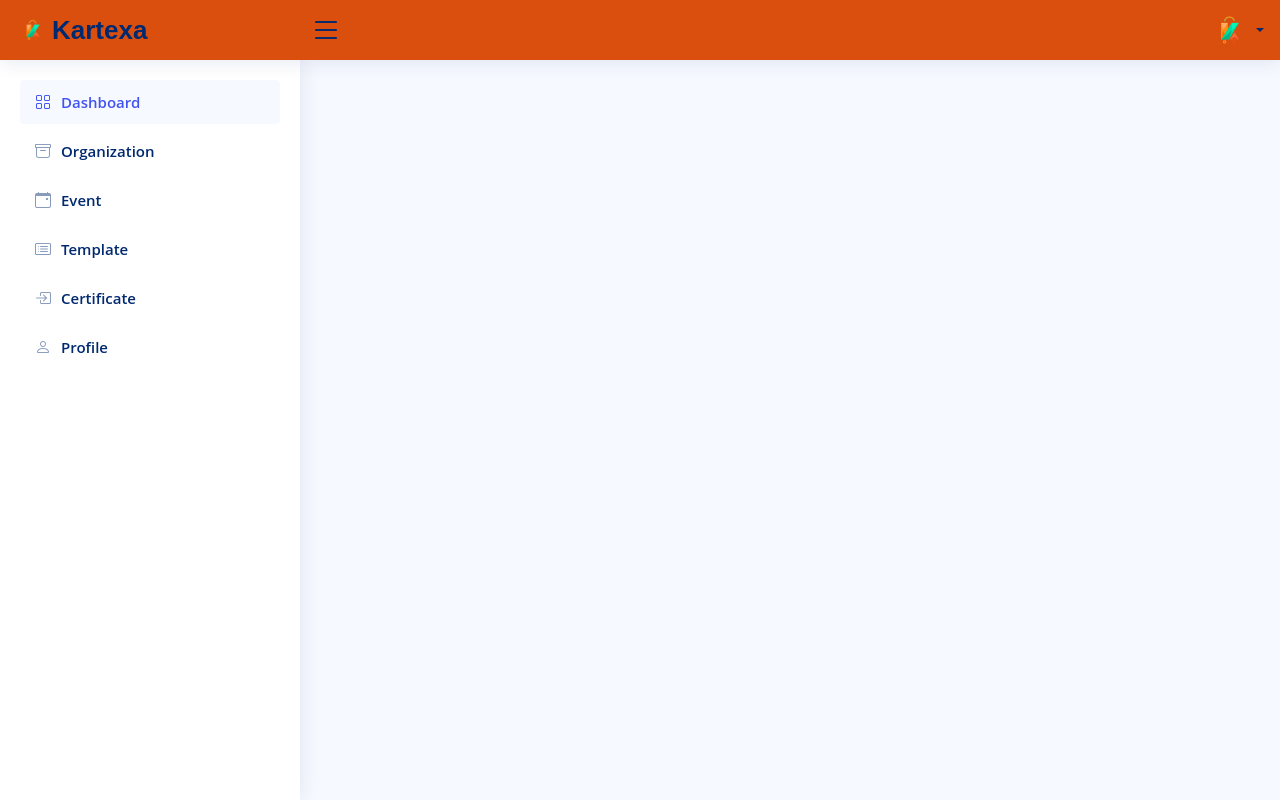
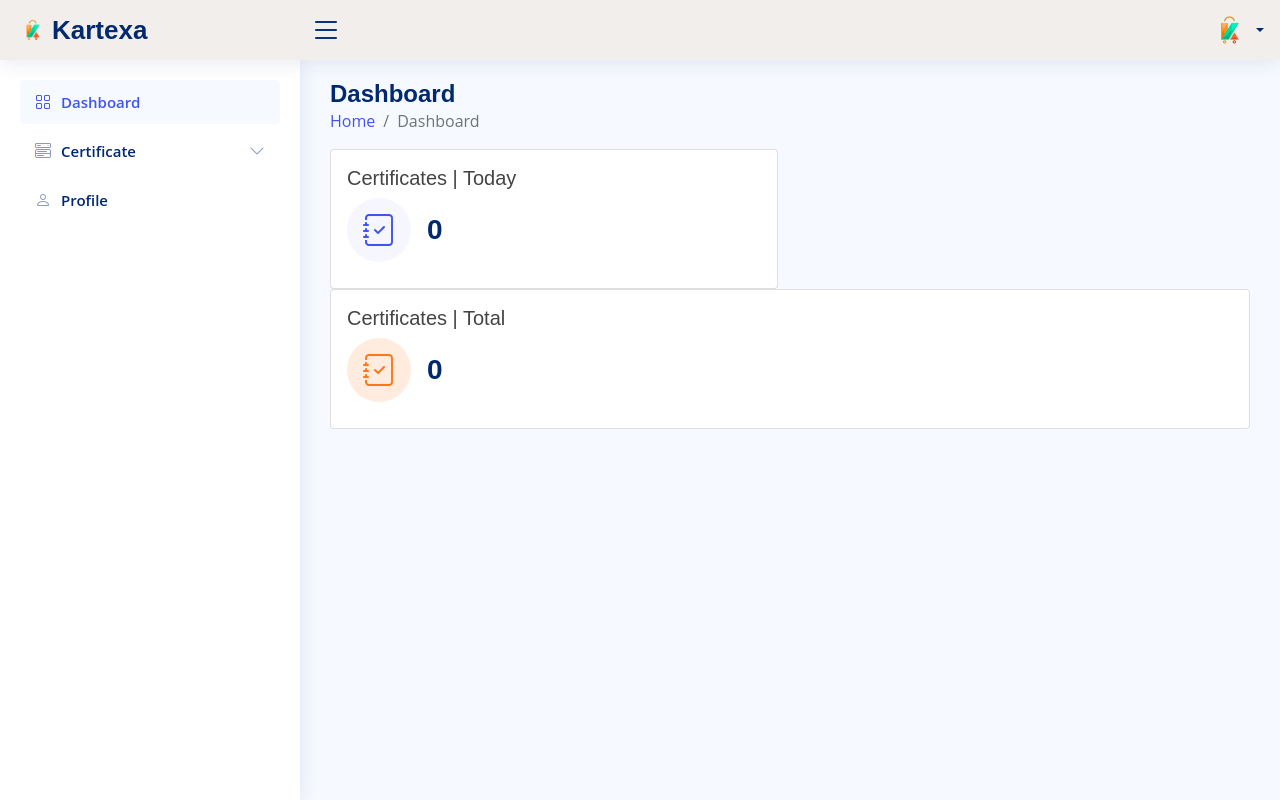
Before and after one commit to ChidiebereIbiam/certificate-project, a Django app: template core/templates/core/dashboard.html in a window 1280 px wide. Run offline with Django 4.2, Linux system fonts and the light colour scheme; the template is opened without the code that fills it, so the values that code supplies are empty; parts of the project's set-up code (start-up, migrations or seed data) failed here and were passed over; some libraries are stand-ins or nearby versions.

Commit message:
Completed Dasbboard Design and Created Certificate Model

```diff
--- a/core/templates/core/dashboard.html
+++ b/core/templates/core/dashboard.html
@@ -2,58 +2,64 @@
 {% load static %}
 <html lang="en">
   <head>
-    <meta charset="UTF-8">
-    <meta http-equiv="X-UA-Compatible" content="IE=edge">
-    <meta name="viewport" content="width=device-width, initial-scale=1.0">
+    <meta charset="UTF-8" />
+    <meta http-equiv="X-UA-Compatible" content="IE=edge" />
+    <meta name="viewport" content="width=device-width, initial-scale=1.0" />
     <title>Kartexa</title>
 
     <!-- Favicons -->
-    <link href="{% static 'img/logo.png' %}" rel="icon">
-    <link href="{% static 'img/logo.png' %}" rel="apple-touch-icon">
+    <link href="{% static 'img/logo.png' %}" rel="icon" />
+    <link href="{% static 'img/logo.png' %}" rel="apple-touch-icon" />
 
     <!-- Bootstrap CSS Files -->
-    <link rel="stylesheet" href="{% static 'css/bootstrap.min.css' %}">
-    <link rel="stylesheet" href="{% static 'bootstrap-icons/bootstrap-icons.css' %}">
-    <link rel="stylesheet" href="{% static 'boxicons/css/boxicons.css' %}">
-
+    <link rel="stylesheet" href="{% static 'css/bootstrap.min.css' %}" />
+    <link
+      rel="stylesheet"
+      href="{% static 'bootstrap-icons/bootstrap-icons.css' %}"
+    />
+    <link rel="stylesheet" href="{% static 'boxicons/css/boxicons.css' %}" />
 
     <!-- Main CSS File -->
-    <link rel="stylesheet" href="{% static 'css/style.css' %}">
-
+    <link rel="stylesheet" href="{% static 'css/style.css' %}" />
   </head>
   <body>
     <!-- ======= Header ======= -->
     <header id="header" class="header fixed-top d-flex align-items-center">
-
       <div class="d-flex align-items-center justify-content-between">
         <a href="{% url 'dashboard' %}" class="logo d-flex align-items-center">
-        <img src="{% static 'img/logo.png' %}" alt="">
+          <img src="{% static 'img/logo.png' %}" alt="" />
           <span class="d-none d-lg-block">Kartexa</span>
         </a>
         <i class="bi bi-list toggle-sidebar-btn"></i>
       </div>
 
-
       <nav class="header-nav ms-auto">
         <ul class="d-flex align-items-center">
-
-
-
-
           <li class="nav-item dropdown pe-3">
-
-          <a class="nav-link nav-profile d-flex align-items-center pe-0" href="#" data-bs-toggle="dropdown">
-            <img src="{% static 'img/logo.png' %}" alt="Profile" class="rounded-circle">
-            <span class="d-none d-md-block dropdown-toggle ps-2">{{user.username}}</span>
+            <a
+              class="nav-link nav-profile d-flex align-items-center pe-0"
+              href="#"
+              data-bs-toggle="dropdown"
+            >
+              <img
+                src="{% static 'img/logo.png' %}"
+                alt="Profile"
+                class="rounded-circle"
+              />
+              <span class="d-none d-md-block dropdown-toggle ps-2"
+                >{{user.username}}</span
+              >
             </a>
 
-          <ul class="dropdown-menu dropdown-menu-end dropdown-menu-arrow profile">
+            <ul
+              class="dropdown-menu dropdown-menu-end dropdown-menu-arrow profile"
+            >
               <li class="dropdown-header">
                 <h6>Chidiebere Ibiam</h6>
                 <span>Full Stack Intern</span>
               </li>
               <li>
-              <hr class="dropdown-divider">
+                <hr class="dropdown-divider" />
               </li>
 
               <li>
@@ -63,7 +69,7 @@
                 </a>
               </li>
               <li>
-              <hr class="dropdown-divider">
+                <hr class="dropdown-divider" />
               </li>
 
               <li>
@@ -72,57 +78,58 @@
                   <span>Sign Out</span>
                 </a>
               </li>
-
             </ul>
           </li>
-
         </ul>
       </nav>
-
     </header>
-
 
     <!-- ======= Sidebar ======= -->
     <aside id="sidebar" class="sidebar">
-
       <ul class="sidebar-nav" id="sidebar-nav">
-
         <li class="nav-item">
-          <a class="nav-link " href="index.html">
+          <a class="nav-link" href="{% url 'dashboard' %}">
             <i class="bi bi-grid"></i>
             <span>Dashboard</span>
           </a>
-        </li><!-- End Dashboard Nav -->
-
+        </li>
+        <!-- End Dashboard Nav -->
 
         <li class="nav-item">
-          <a class="nav-link collapsed" href="">
-            <i class="bi bi-archive"></i>
-            <span>Organization</span>
+          <a
+            class="nav-link collapsed"
+            data-bs-target="#components-nav"
+            data-bs-toggle="collapse"
+            href="#"
+          >
+            <i class="bi bi-menu-button-wide"></i><span>Certificate</span
+            ><i class="bi bi-chevron-down ms-auto"></i>
+          </a>
+          <ul
+            id="components-nav"
+            class="nav-content collapse"
+            data-bs-parent="#sidebar-nav"
+          >
+            <li>
+              <a href="components-alerts.html">
+                <i class="bi bi-circle"></i><span>Generate Certificate</span>
               </a>
             </li>
-
-        <li class="nav-item">
-          <a class="nav-link collapsed" href="">
-            <i class="bi bi-calendar-event"></i>
-            <span>Event</span>
+            <li>
+              <a href="">
+                <i class="bi bi-calendar-event"></i
+                ><span>View Certificates</span>
               </a>
             </li>
-
-        <li class="nav-item">
-          <a class="nav-link collapsed" href="">
-            <i class="bi bi-card-list"></i>
-            <span>Template</span>
+            <li>
+              <a href="">
+                <i class="bi bi-box-arrow-in-right"></i
+                ><span>Verify Certificate</span>
               </a>
             </li>
-
-        <li class="nav-item">
-          <a class="nav-link collapsed" href="">
-            <i class="bi bi-box-arrow-in-right"></i>
-            <span>Certificate</span>
-          </a>
+          </ul>
         </li>
-
+        <!-- End Certificate Nav -->
 
         <li class="nav-item">
           <a class="nav-link collapsed" href="">
@@ -130,11 +137,76 @@
             <span>Profile</span>
           </a>
         </li>
+      </ul>
+    </aside>
+    <!-- End Sidebar-->
 
+    <main id="main" class="main">
+      <div class="pagetitle">
+        <h1>Dashboard</h1>
+        <nav>
+          <ol class="breadcrumb">
+            <li class="breadcrumb-item"><a href="">Home</a></li>
+            <li class="breadcrumb-item active">Dashboard</li>
+          </ol>
+        </nav>
+      </div>
+      <!-- End Page Title -->
 
-      </ul>
+      <section class="section dashboard">
+        <div class="row">
+          <!-- Left side columns -->
+          <div class="col-lg-12">
+            <div class="row">
+              <div class="col-xxl-4 col-md-6">
+                <div class="card info-card today-card">
+                  <div class="card-body">
+                    <h5 class="card-title">
+                      Certificates <span>| Today</span>
+                    </h5>
 
-    </aside><!-- End Sidebar-->
+                    <div class="d-flex align-items-center">
+                      <div
+                        class="card-icon rounded-circle d-flex align-items-center justify-content-center"
+                      >
+                        <i class="bi bi-journal-check"></i>
+                      </div>
+                      <div class="ps-3">
+                        <h6>0</h6>
+                      </div>
+                    </div>
+                  </div>
+                </div>
+              </div>
+
+              <div class="col-xxl-4 col-xl-12">
+                <div class="card info-card total-card">
+                  <div class="card-body">
+                    <h5 class="card-title">
+                      Certificates <span>| Total</span>
+                    </h5>
+
+                    <div class="d-flex align-items-center">
+                      <div
+                        class="card-icon rounded-circle d-flex align-items-center justify-content-center"
+                      >
+                        <i class="bi bi-journal-check"></i>
+                      </div>
+                      <div class="ps-3">
+                        <h6>0</h6>
+                      </div>
+                    </div>
+                  </div>
+                </div>
+              </div>
+              <!-- End Customers Card -->
+            </div>
+          </div>
+          <!-- End Left side columns -->
+        </div>
+      </section>
+    </main>
+    <!-- End #main -->
 
     <!-- Scripts -->
     <script src="{% static 'js/bootstrap.bundle.min.js' %} "></script>
--- a/static/css/style.css
+++ b/static/css/style.css
@@ -178,7 +178,7 @@
     z-index: 997;
     height: 60px;
     box-shadow: 0px 2px 20px rgba(1, 41, 112, 0.1);
-    background-color: rgb(219, 79, 14);
+    background-color: rgb(241, 238, 236);
     padding-left: 20px;
     /* Toggle Sidebar Button */
     /* Search Bar */
@@ -482,3 +482,52 @@
 .sidebar-nav .nav-content a.active i {
   background-color: #4154f1;
 }
+
+#main {
+    margin-top: 60px;
+    padding: 20px 30px;
+    transition: all 0.3s;
+  }
+  @media (max-width: 1199px) {
+    #main {
+      padding: 20px;
+    }
+  }
+
+  .pagetitle {
+    margin-bottom: 10px;
+  }
+  .pagetitle h1 {
+    font-size: 24px;
+    margin-bottom: 0;
+    font-weight: 600;
+    color: #012970;
+  }
+  .dashboard .info-card {
+    padding-bottom: 10px;
+  }
+  .dashboard .info-card h6 {
+    font-size: 28px;
+    color: #012970;
+    font-weight: 700;
+    margin: 0;
+    padding: 0;
+  }
+  .dashboard .card-icon {
+    font-size: 32px;
+    line-height: 0;
+    width: 64px;
+    height: 64px;
+    flex-shrink: 0;
+    flex-grow: 0;
+  }
+  .dashboard .today-card .card-icon {
+    color: #4154f1;
+    background: #f6f6fe;
+  }
+
+
+  .dashboard .total-card .card-icon {
+    color: #ff771d;
+    background: #ffecdf;
+  }
```
Also changed, not shown: core/models.py (+16 -0 lines), db.sqlite3. Lines whose indentation alone changed are shown as unchanged.
